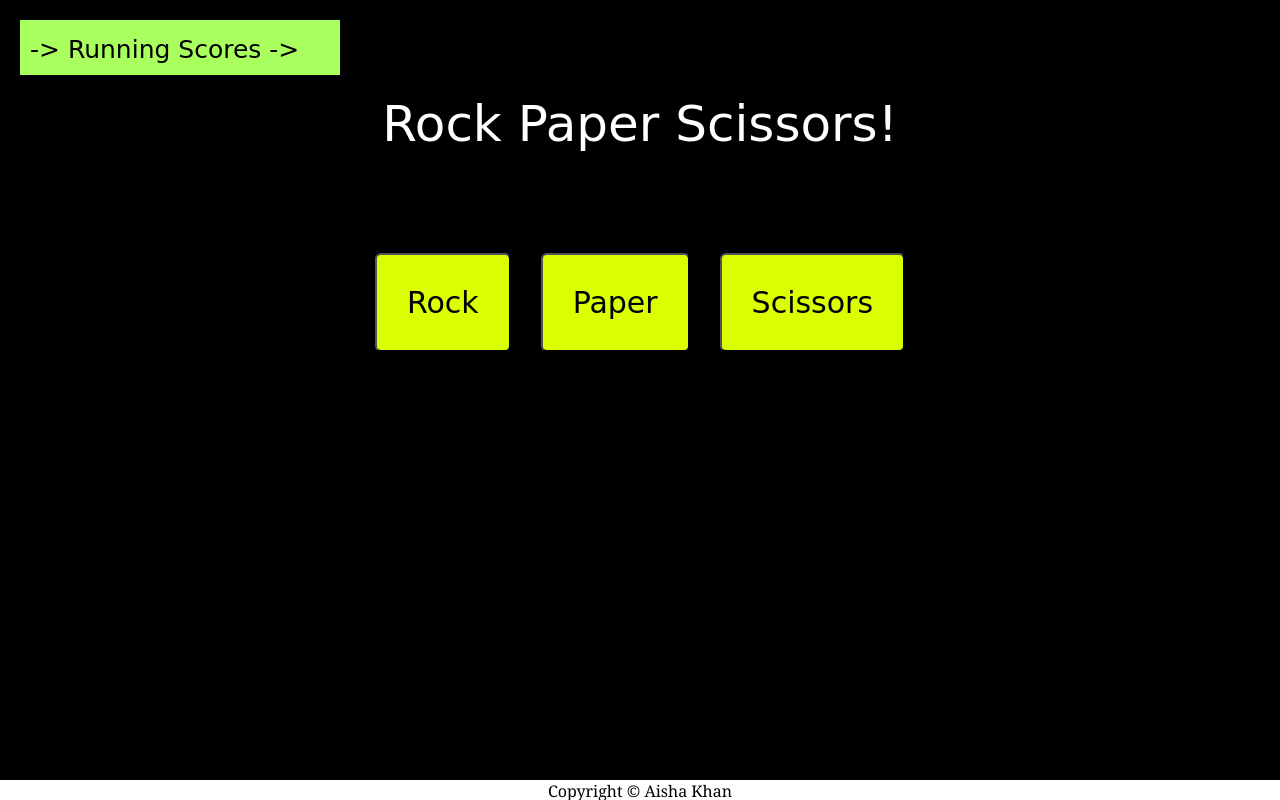
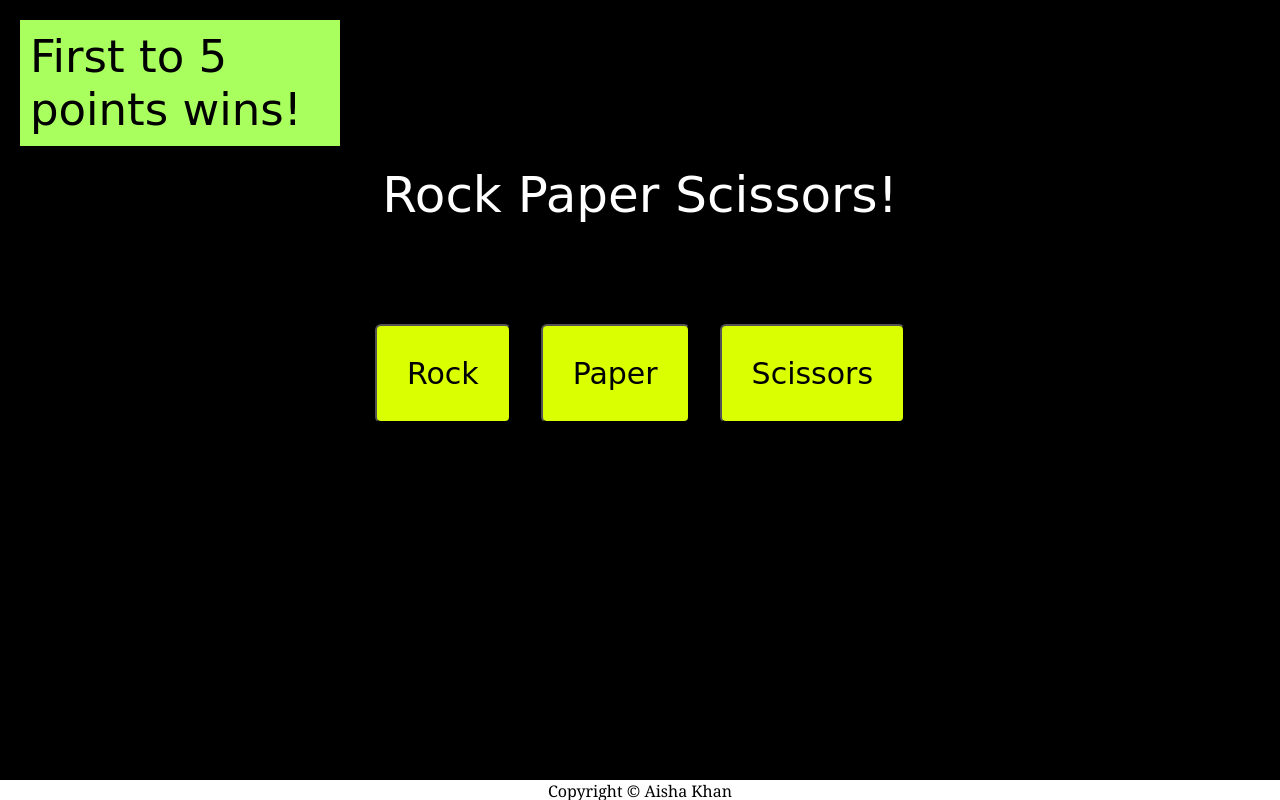
Before and after one commit to aisha-sk/rock-paper-scissors, a plain HTML site: page index.html in a window 1280 px wide. Drawn offline with Linux system fonts and the light colour scheme; a web font is replaced by a local one.

Commit message:
Added rules

```diff
--- a/index.html
+++ b/index.html
@@ -13,12 +13,13 @@
 <body>
 
     <div class="running-score">
-        <span class="player-score scores"> -> Running Scores -> </span>
+        <span class="player-score scores"> First to 5 points wins! </span>
         <span class="computer-score scores"></span>
     </div>
     <div id="title">
         Rock Paper Scissors!
     </div>
+
     <div class="final-result"></div>
 
     <div class="container">
--- a/style.css
+++ b/style.css
@@ -39,7 +39,7 @@
 
 .scores {
     background-color:#a9ff5e;
-    font-size:25px;
+    font-size:45px;
 
 }
 
```
